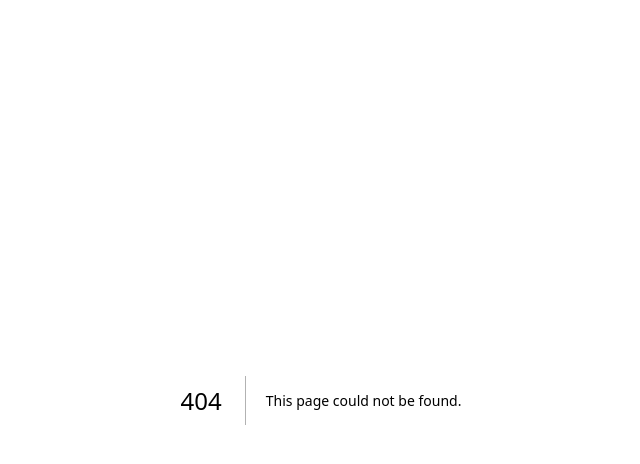
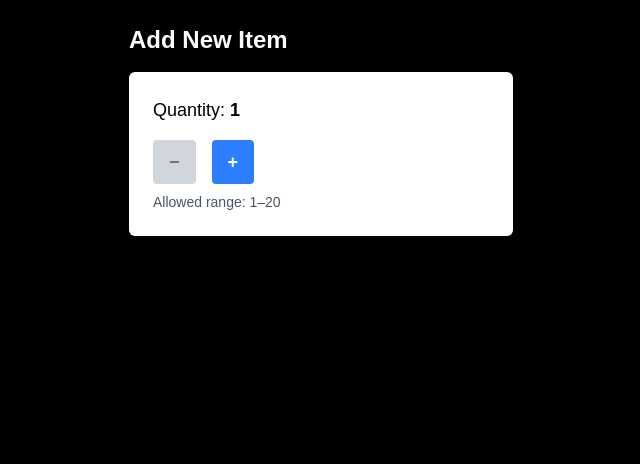
Before and after one commit to Jack8971/cprg306-assignments, a Next.js app: page /week-5 in a window 1280 px wide. Before the commit this address had no page. Shown: the top 464 px of the page, without its empty margins (319-959 px from the left). Built offline with nearby package versions, Linux system fonts and the light colour scheme.

Commit message:
Added week 5 files and pages

```diff
--- a/src/app/page.js
+++ b/src/app/page.js
@@ -8,6 +8,7 @@ export default function Home() {
         <Link href="/week-2">Go to Week 2 ➜ </Link>
         <Link href="/week-3">Go to Week 3 ➜ </Link>
         <Link href="/week-4">Go to Week 4 ➜ </Link>
+        <Link href="/week-5">Go to Week 5 ➜ </Link>
       </p>
     </main>
   );
--- /dev/null
+++ b/src/app/week-5/new-item.js
@@ -0,0 +1,57 @@
+'use client';
+
+import { useState } from 'react';
+
+export default function NewItem() {
+  const [quantity, setQuantity] = useState(1);
+
+  const increment = () => {
+    if (quantity < 20) setQuantity(quantity + 1);
+  };
+
+  const decrement = () => {
+    if (quantity > 1) setQuantity(quantity - 1);
+  };
+
+  return (
+
+    <div className="bg-white text-black p-6 rounded-md shadow-md w-96 mx-auto text-left">
+
+      <div className="text-lg font-medium mb-4">
+        Quantity: <span className="font-bold">{quantity}</span>
+      </div>
+
+      <div className="flex justify-start items-start gap-4 mb-2">
+        <button
+          onClick={decrement}
+          disabled={quantity === 1}
+          aria-label="Decrease quantity"
+          className={`px-4 py-2 text-lg font-bold rounded ${
+            quantity === 1
+              ? 'bg-gray-300 text-gray-500 cursor-not-allowed'
+              : 'bg-blue-500 text-white hover:bg-blue-600'
+          }`}
+        >
+          −
+        </button>
+
+        <button
+          onClick={increment}
+          disabled={quantity === 20}
+          aria-label="Increase quantity"
+          className={`px-4 py-2 text-lg font-bold rounded ${
+            quantity === 20
+              ? 'bg-gray-300 text-gray-500 cursor-not-allowed'
+              : 'bg-blue-500 text-white hover:bg-blue-600'
+          }`}
+        >
+          +
+        </button>
+      </div>
+
+      <p
+      className="text-sm text-gray-600">Allowed range: 1–20
+      </p>
+    </div>
+  );
+}
--- /dev/null
+++ b/src/app/week-5/page.js
@@ -0,0 +1,13 @@
+// /app/week-4/page.js
+import NewItem from './new-item';
+
+export default function Week4Page() {
+  return (
+    <main className="min-h-screen bg-black p-6">
+      <div className="w-96 mx-auto text-left">
+        <h1 className="text-2xl font-bold mb-4 text-white">Add New Item</h1>
+        <NewItem />
+      </div>
+    </main>
+  );
+}
```
